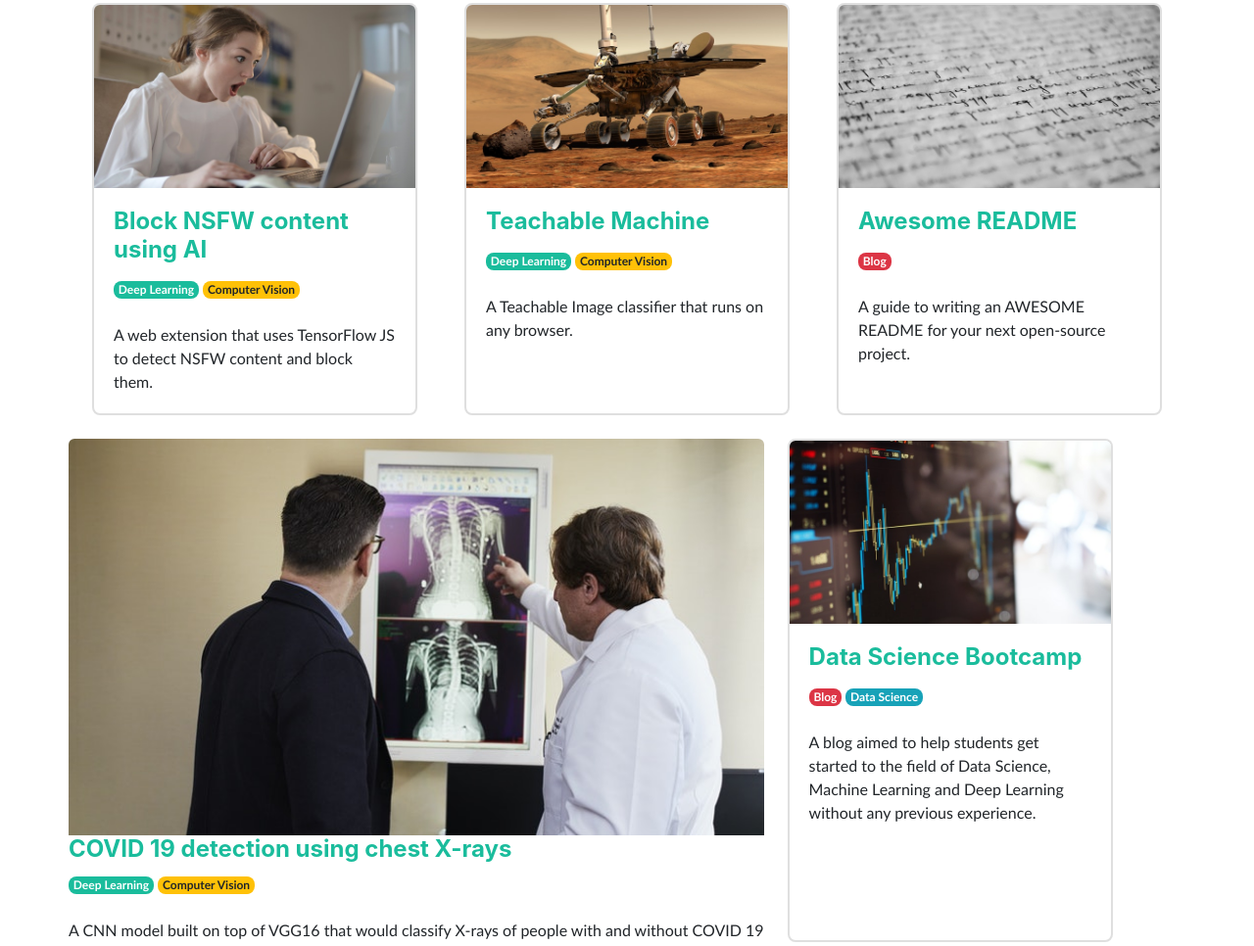
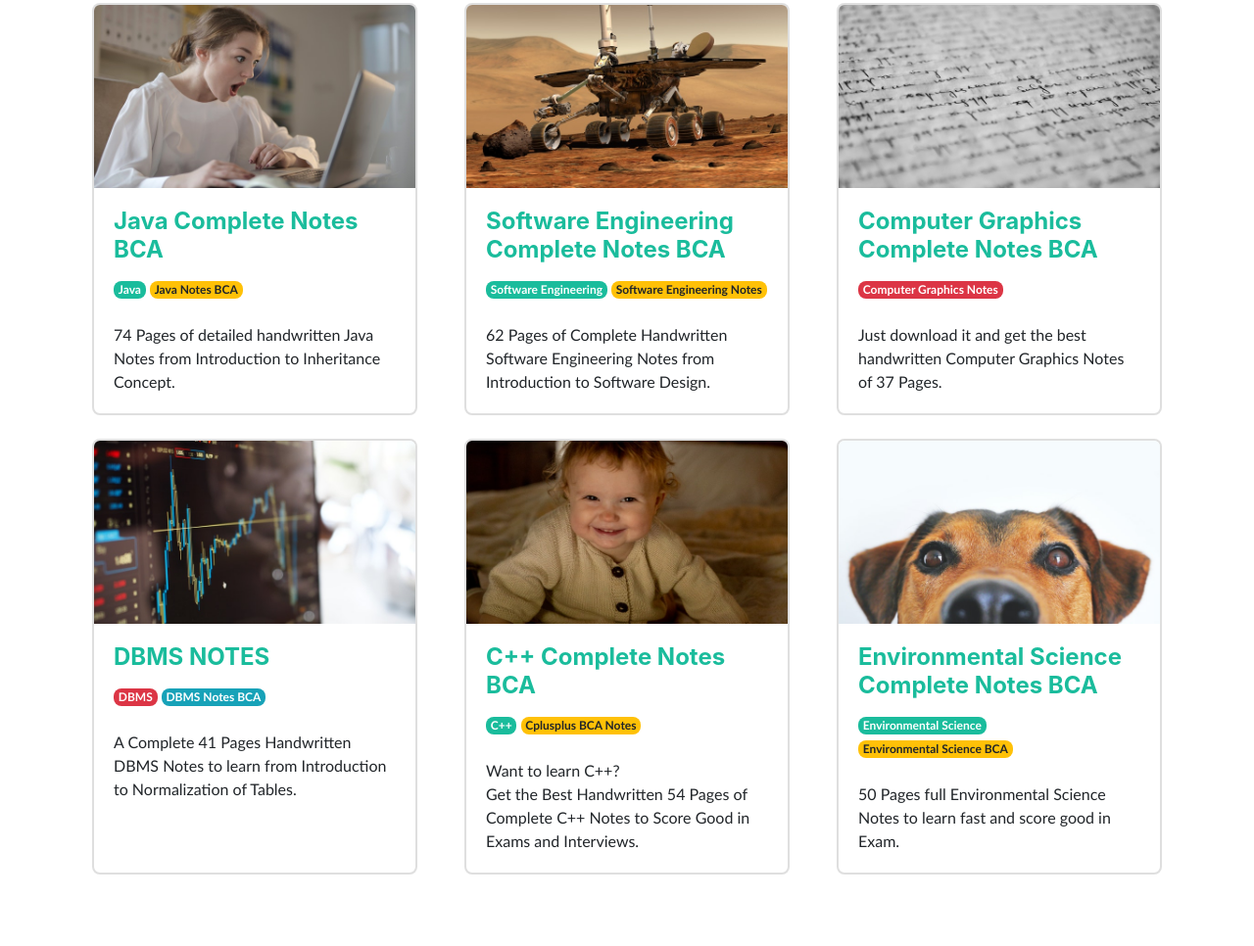
Before and after one commit to itsvishaljsr/itsvishaljsr.github.io, a plain HTML site: page index.html in a window 1280 px wide. Shown: the part 1047-2013 px from the top of the page at 98% size. Drawn offline with nearby package versions, Linux system fonts and the light colour scheme; a web font is replaced by a local one.

Commit message:
Update index.html

```diff
--- a/index.html
+++ b/index.html
@@ -85,12 +85,12 @@
                         <a target="_blank" href="https://github.com/itsvishaljsr/nsfw-filter"><img class="card-img-top" src="./assets/img/proj_10.jpg" alt="NSFW Filter"></a>
                         <div class="card-body">
                             <h4 class="card-title">
-                                <a target="_blank" href="https://github.com/itsvishaljsr/nsfw-filter">Block NSFW content using AI</a>
+                                <a target="_blank" href="https://github.com/itsvishaljsr/nsfw-filter">Java Complete Notes BCA</a>
                             </h4>
                             <p class="card-text">
-                                <span class="badge badge-primary">Deep Learning</span>
-                                <span class="badge badge-warning">Computer Vision</span>
-                                </br></br>A web extension that uses TensorFlow JS to detect NSFW content and block them.
+                                <span class="badge badge-primary">Java</span>
+                                <span class="badge badge-warning">Java Notes BCA</span>
+                                </br></br>74 Pages of detailed handwritten Java Notes from Introduction to Inheritance Concept.
                             </p>
                         </div>
                     </div>
@@ -100,12 +100,12 @@
                         <a target="_blank" href="https://github.com/itsvishaljsr/teachable-machine"><img class="card-img-top" src="./assets/img/proj_11.jpg" alt="Teachable Machine"></a>
                         <div class="card-body">
                             <h4 class="card-title">
-                                <a target="_blank" href="https://github.com/itsvishaljsr/teachable-machine">Teachable Machine</a>
+                                <a target="_blank" href="https://github.com/itsvishaljsr/teachable-machine">Software Engineering Complete Notes BCA</a>
                             </h4>
                             <p class="card-text">
-                                <span class="badge badge-primary">Deep Learning</span>
-                                <span class="badge badge-warning">Computer Vision</span>
-                                </br></br>A Teachable Image classifier that runs on any browser.
+                                <span class="badge badge-primary">Software Engineering</span>
+                                <span class="badge badge-warning">Software Engineering Notes</span>
+                                </br></br>62 Pages of Complete Handwritten Software Engineering Notes from Introduction to Software Design.
                             </p>
                         </div>
                     </div>
@@ -115,27 +115,11 @@
                         <a target="_blank" href="https://github.com/itsvishaljsr/awesome-readme"><img class="card-img-top" src="./assets/img/proj_12.jpg" alt="Awesome README"></a>
                         <div class="card-body">
                             <h4 class="card-title">
-                                <a target="_blank" href="https://github.com/itsvishaljsr/awesome-readme">Awesome README</a>
+                                <a target="_blank" href="https://github.com/itsvishaljsr/awesome-readme">Computer Graphics Complete Notes BCA</a>
                             </h4>
                             <p class="card-text">
-                                <span class="badge badge-danger">Blog</span>
-                                </br></br>A guide to writing an AWESOME README for your next open-source project.
-                            </p>
-                        </div>
-                    </div>
-                </div>
-                <div class="itsvishaljsr-sm-6 mb-4">
-                    <div classitsvishaljsr">
-                        <a target="_blank" href="https://www.linkedin.com/posts/itsvishaljsr_deeplearning-computervision-covid19-activity-6667098199813181440-34kh"><img class="card-img-top" src="./assets/img/proj_1.jpg" alt="COVID 19 Detection"></a>
-                        <div clasitsvishaljsr">
-                            <h4 classitsvishaljsr">
-                                <a target="_blank" href="https://www.linkedin.com/posts/itsvishaljsr_deeplearning-computervision-covid19-activity-6667098199813181440-34kh">COVID 19 detection using chest X-rays</a>
-                            </h4>
-                            <p class="card-text">
-                                <span class="badge badge-primary">Deep Learning</span>
-                                <span class="badge badge-warning">Computer Vision</span>
-                                </br></br>A CNN model built on top of VGG16 that would classify X-rays of people
-                                with and without COVID 19
+                                <span class="badge badge-danger">Computer Graphics Notes</span>
+                                </br></br>Just download it and get the best handwritten Computer Graphics Notes of 37 Pages.
                             </p>
                         </div>
                     </div>
@@ -145,13 +129,12 @@
                         <a target="_blank" href="https://dsbootcamp.com/"><img class="card-img-top" src="./assets/img/proj_2.jpg" alt="Data Science Bootcamp"></a>
                         <div class="card-body">
                             <h4 class="card-title">
-                                <a target="_blank" href="https://dsbootcamp.com/">Data Science Bootcamp</a>
+                                <a target="_blank" href="https://dsbootcamp.com/">DBMS NOTES</a>
                             </h4>
                             <p class="card-text">
-                                <span class="badge badge-danger">Blog</span>
-                                <span class="badge badge-info">Data Science</span>
-                                </br></br>A blog aimed to help students get started to the field of Data Science,
-                                Machine Learning and Deep Learning without any previous experience.
+                                <span class="badge badge-danger">DBMS</span>
+                                <span class="badge badge-info">DBMS Notes BCA</span>
+                                </br></br>A Complete 41 Pages Handwritten DBMS Notes to learn from Introduction to Normalization of Tables.
                             </p>
                         </div>
                     </div>
@@ -161,12 +144,14 @@
                         <a target="_blank" href="https://github.com/itsvishaljsr/smile-detector"><img class="card-img-top" src="./assets/img/proj_3.jpg" alt="Smile Detector"></a>
                         <div class="card-body">
                             <h4 class="card-title">
-                                <a target="_blank" href="https://github.com/itsvishaljsr/smile-detector">Smile Detector</a>
+                                <a target="_blank" href="https://github.com/itsvishaljsr/smile-detector">C++ Complete Notes BCA</a>
                             </h4>
                             <p class="card-text">
-                                <span class="badge badge-primary">Deep Learning</span>
-                                <span class="badge badge-warning">Computer Vision</span>
-                                </br></br>Real-time face and smile detection using open CV and Deep Learning.
+                                <span class="badge badge-primary">C++</span>
+                                <span class="badge badge-warning">Cplusplus BCA Notes</span>
+                                </br></br>Want to learn C++?
+                                </br>
+                                Get the Best Handwritten 54 Pages of Complete C++ Notes to Score Good in Exams and Interviews.
                             </p>
                         </div>
                     </div>
@@ -176,17 +161,17 @@
                         <a target="_blank" href="https://github.com/itsvishaljsr/dog-eyes"><img class="card-img-top" src="./assets/img/proj_4.jpg" alt="Dog Eyes"></a>
                         <div class="card-body">
                             <h4 class="card-title">
-                                <a target="_blank" href="https://github.com/itsvishaljsr/dog-eyes">Dog Eyes</a>
+                                <a target="_blank" href="https://github.com/itsvishaljsr/dog-eyes">Environmental Science Complete Notes BCA</a>
                             </h4>
                             <p class="card-text">
-                                <span class="badge badge-primary">Deep Learning</span>
-                                <span class="badge badge-warning">Computer Vision</span>
-                                </br></br>A Deep Learning model built on top of MobileNetV2 trained on ImageNet dataset
-                                to classify 100+ dog breeds.
+                                <span class="badge badge-primary">Environmental Science</span>
+                                <span class="badge badge-warning">Environmental Science BCA</span>
+                                </br></br>50 Pages full Environmental Science Notes to learn fast and score good in Exam.
                             </p>
                         </div>
                     </div>
                 </div>
+                <!--
                 <div class="col-lg-4 col-sm-6 mb-4">
                     <div class="card h-100">
                         <a target="_blank" href="https://dsbootcamp.com/post_intro_to_tf_lite.html"><img class="card-img-top" src="./assets/img/proj_5.jpg" alt="TensorFlow Lite"></a>
@@ -264,6 +249,7 @@
                         </div>
                     </div>
                 </div>
+            -->
             </div>
         </div>
     </section>
```
